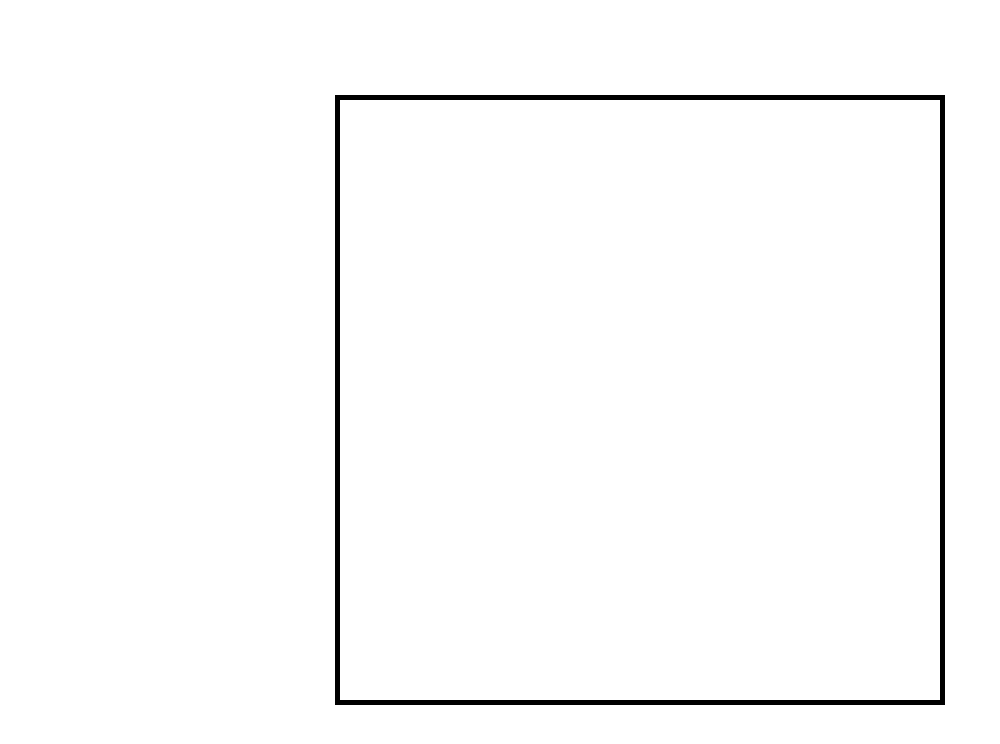
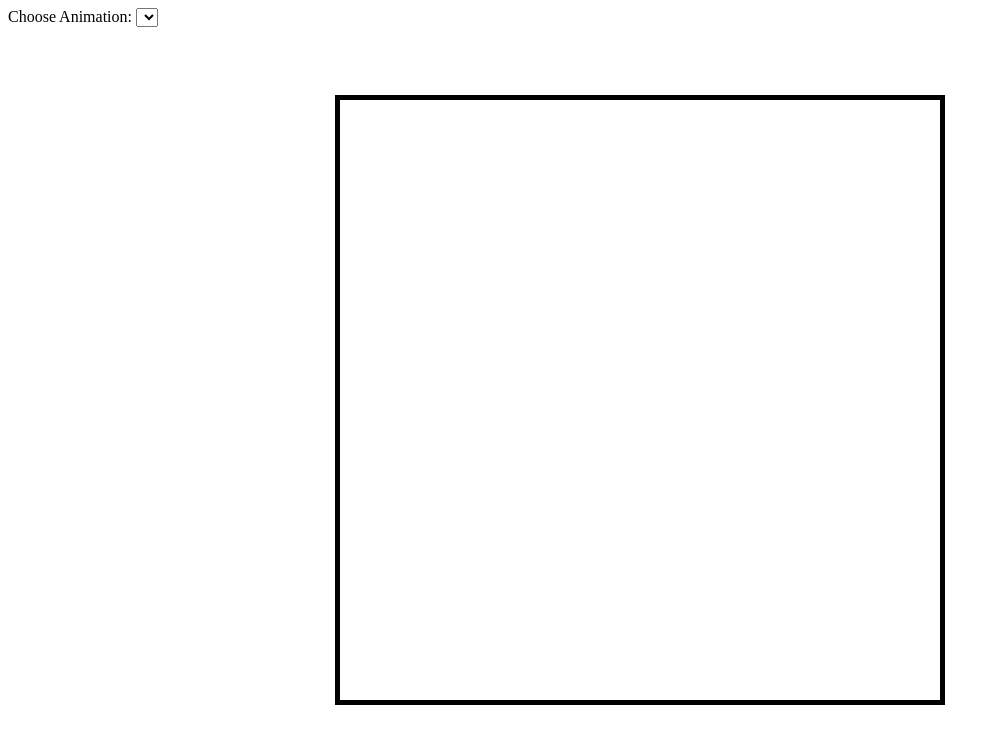
Before and after one commit to Rainbowcats999/Personal-Project, a plain HTML site: page index.html in a window 1280 px wide. Shown: the whole page, without its empty margins (0-1000 px from the left). Drawn offline with Linux system fonts and the light colour scheme.

Commit message:
I'll work on the html a bit later

```diff
--- a/index.html
+++ b/index.html
@@ -9,6 +9,14 @@
 </head>
 <body>
     <canvas id="canvas1"></canvas>
+    <div class="controls">
+        <label for="animations">Choose Animation:</label>
+        <select id="animations" name ="animations">
+            <option value="idle"></option>
+
+        </select>
+
+    </div>
 
     <script src="script.js"></script>
 </body>
```
